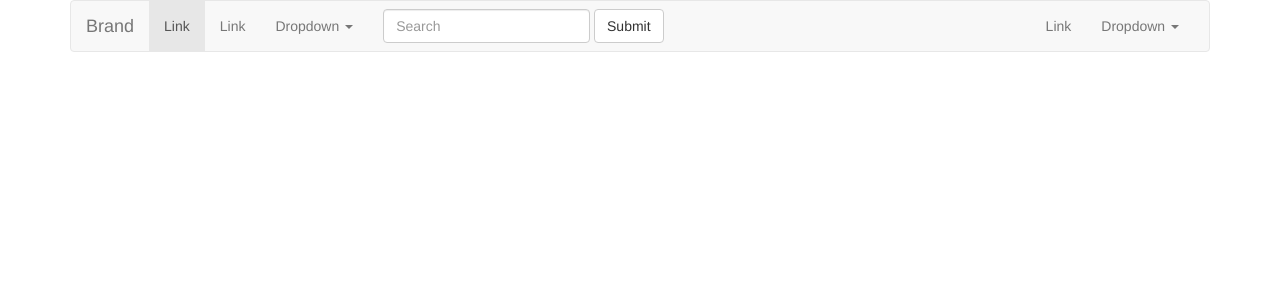
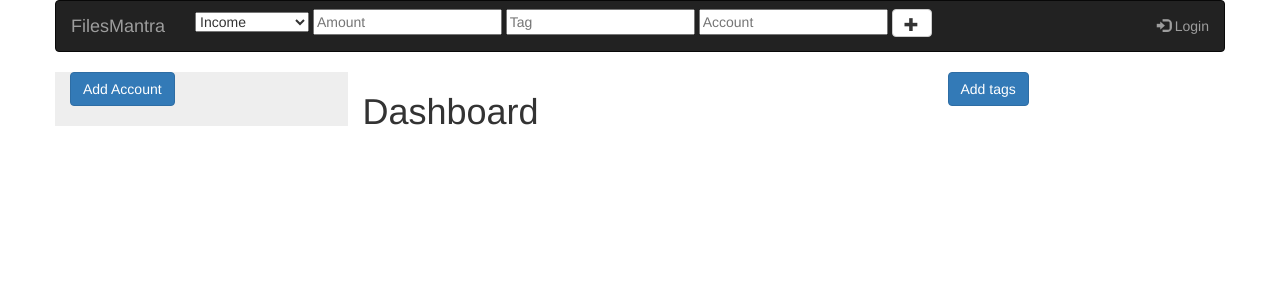
Before and after one commit to Manoja9/filesmantra, a Django app: page / in a window 1280 px wide. Shown: the top 300 px of the page. Run offline with Django 3.2, Linux system fonts and the light colour scheme; some libraries are stand-ins or nearby versions.

Commit message:
Added frontend api calls left implementing transaction

```diff
--- a/static/css/styles.css
+++ b/static/css/styles.css
@@ -0,0 +1,3 @@
+.accounts-container{
+    background-color: #EEEEEE;
+}
--- a/static/js/index.js
+++ b/static/js/index.js
@@ -1,67 +1,172 @@
-	function DeallocateRole(user_role_id) {
+function load_accounts(){
     $.ajax({
-			 url: 'remove-account-users',
-             method: 'POST',
-             data : { user_roleid: user_role_id},
-             success : function(html) {
-
-            	 $.ajax({
-            		 url: 'account-users',
-            		 method: 'GET',
-            		 success : function() {
-            			 $("#display-message").html(html);
-            			 setTimeout(
-            					  function()
-            					  {
-            						  window.location.reload();
-            					  }, 1000);
-
-
+    url: "/accounts/1/",
+    type: "get",
+    success: function(data){
+        var accounts = new Array();
+        accounts = data;
+        var options = '';
+        var table_rows = ''
+        for(var i = 0; i < accounts.length; i++){
+        options += '<option value="'+accounts[i].name+'" />';
+        table_rows += '<tr><td>'+accounts[i].name+' '+accounts[i].amount+'  <span class="glyphicon glyphicon-remove"';
+        table_rows += ' onclick=delete_account('+accounts[i].id +')></span></td></tr>';
         }
-            	 })
+        console.log(options);
+        document.getElementById('accounts').innerHTML = options;
+        document.getElementById('account-table-body').innerHTML = table_rows;
     },
-             error: function(message) {
+    error: function(data){
+            alert('errors');
     }
-         })
+    });
 }
 
-	function AssignRole() {
-		$('#assignrole').modal({ show: false})
-		var user = $("#user").val();
-		var role = $("#role").val();
+function load_transactions(account_no){
+
+    var get_url = '/transaction/1/'
+    if (account_no)
+        get_url += '?account='+account_no;
     $.ajax({
-			type: 'POST',
-			url: 'assign-roles',
-			data: {user:user,role:role},
-			success : function(html) {
+    url: get_url,
+    type: "get",
+    success: function(data){
+        console.log(data);
 
+    },
+    error: function(data){
+            alert('errors');
+    }
+    });
+}
+
+function load_tags(){
     $.ajax({
-           		 url: 'account-users',
-           		 method: 'GET',
-           		 success : function() {
-           			 if (html == 'Role successfully assigned') {
-		           			 $("#display-modal-message").html(html);
+    url: "/user-tag/1/",
+    type: "get",
+    success: function(data){
+        var tags = new Array();
+        tags = data;
+        var options = '';
+        var table_rows = '';
+        console.log(tags)
+        for(var i = 0; i < tags.length; i++){
+        options += '<option value="'+tags[i].name+'" />';
+        table_rows += '<tr><td>'+tags[i].name+' <span class="glyphicon glyphicon-remove"';
+        table_rows += ' onclick=delete_tag('+tags[i].id +')></span></td></tr>';
+        }
+        console.log(options);
+        document.getElementById('tags').innerHTML = options;
+        document.getElementById('tags-table-body').innerHTML = table_rows;
+    },
+    error: function(data){
+            alert('errors');
+    }
+    });
+}
 
-		           			 setTimeout(
-		           					  function()
-		           					  {
-		           						  window.location.reload();
-		           					  }, 2000);
+$(document).ready(function(){
+    load_accounts();
+    load_transactions();
+    load_tags();
+});
 
-
+function add_account_toggle(){
+    if (document.getElementById('add-account-btn').style.display != 'none'){
+        document.getElementById('add-account-btn').style.display = 'none';
+        document.getElementById('add-account-form').style.display = 'block';
     }
-           	 	else {
-	           	 	$("#display-modal-message").html(html);
-	           	 	$('#assignrole').modal('show');
-	           	 	$('#assignrole').on('hidden.bs.modal', function () {
-	           	 		window.location.reload();
-	           		})
+    else{
+        document.getElementById('add-account-btn').style.display = 'block';
+        document.getElementById('add-account-form').style.display = 'none';
     }
 }
-           	 })
-            },
-			error: function(message) {
+
+function add_tag_toggle(){
+    if (document.getElementById('add-tag-btn').style.display != 'none'){
+        document.getElementById('add-tag-btn').style.display = 'none';
+        document.getElementById('add-tag-form').style.display = 'block';
+    }
+    else{
+        document.getElementById('add-tag-btn').style.display = 'block';
+        document.getElementById('add-tag-form').style.display = 'none';
+    }
 }
 
-		})
+function create_account(){
+    var account_name = document.getElementById('add-account-form-name').value;
+    var account_amount = document.getElementById('add-account-form-amount').value;
+    $.ajax({
+        url: "/accounts/1/",
+        type: "post",
+        data: {
+            name: account_name,
+            amount: account_amount
+        },
+        success: function(data){
+            load_accounts();
+        },
+        error: function(error){
+            console.log(error);
         }
+    });
+}
+
+function create_tag(){
+    var tag_name = document.getElementById('add-tag-name').value;
+    $.ajax({
+        url: "/user-tag/1/",
+        type: "post",
+        data: {
+            name: tag_name
+        },
+        success: function(data){
+            load_tags();
+        },
+        error: function(error){
+            console.log(error);
+        }
+    });
+}
+
+function create_transaction(){
+}
+
+function delete_account(account_id){
+    $.ajax({
+        url: "/accounts/"+account_id+"/",
+        type: "delete",
+        success: function(data){
+            load_accounts();
+        },
+        error: function(error){
+            console.log(error);
+        }
+    });
+}
+
+function delete_transaction(transaction_id){
+    $.ajax({
+        url: "/transaction/"+transaction_id+"/",
+        type: "delete",
+        success: function(data){
+            load_transactions();
+        },
+        error: function(error){
+            console.log(error);
+        }
+    });
+}
+
+function delete_tag(tag_id){
+    $.ajax({
+        url: "/user-tag/"+tag_id+"/",
+        type: "delete",
+        success: function(data){
+            load_tags();
+        },
+        error: function(error){
+            console.log(error);
+        }
+    });
+}
--- /dev/null
+++ b/static/js/utils.js
@@ -0,0 +1,30 @@
+function getCookie(name) {
+    var cookieValue = null;
+    if (document.cookie && document.cookie !== '') {
+        var cookies = document.cookie.split(';');
+        for (var i = 0; i < cookies.length; i++) {
+            var cookie = jQuery.trim(cookies[i]);
+            // Does this cookie string begin with the name we want?
+            if (cookie.substring(0, name.length + 1) === (name + '=')) {
+                cookieValue = decodeURIComponent(cookie.substring(name.length + 1));
+                break;
+            }
+        }
+    }
+    return cookieValue;
+}
+
+var csrftoken = getCookie('csrftoken');
+
+function csrfSafeMethod(method) {
+    // these HTTP methods do not require CSRF protection
+    return (/^(GET|HEAD|OPTIONS|TRACE)$/.test(method));
+}
+
+$.ajaxSetup({
+    beforeSend: function(xhr, settings) {
+        if (!csrfSafeMethod(settings.type) && !this.crossDomain) {
+            xhr.setRequestHeader("X-CSRFToken", csrftoken);
+        }
+    }
+});
--- /dev/null
+++ b/templates/account_form.html
@@ -0,0 +1,30 @@
+<div>
+    <div class="row">
+        <div class="col-md-10">
+            <div id="add-account-form" hidden>
+                <form>
+                    <input type="text" id="add-account-form-name" placeholder="Name">
+                    <input type="number" id="add-account-form-amount" min="1" placeholder="Amount">
+                    <button
+                        type="button"
+                        onclick="add_account_toggle(); create_account();"
+                        class="btn btn-primary add-account-btn">
+                        Done
+                    </button>
+                </form>
+                <button type="button" onclick="add_account_toggle()" class="btn btn-primary">
+                    Cancel
+                </button>
+            </div>
+            <button type="button" onclick="add_account_toggle()" class="btn btn-primary" id="add-account-btn">Add Account</button>
+        </div>
+    </div>
+    <div class="row">
+        <div class="col-md-10">
+            <table class="table table-striped">
+                <tbody id="account-table-body">
+                </tbody>
+            </table>
+        </div>
+    </div>
+</div>
--- a/templates/base.html
+++ b/templates/base.html
@@ -1,11 +1,12 @@
 <html>
 <head>
-<link rel="stylesheet" href="/static/libs/bootstrap/css/bootstrap.min.css" />
-<link rel="stylesheet" href="/static/css/styles.css" />
+    <link rel="stylesheet" href="/static/libs/bootstrap/css/bootstrap.min.css" />
+    <link rel="stylesheet" href="/static/css/styles.css" />
 
-<script src="/static/libs/jquery/jquery.js" type="text/javascript"></script>
-<script src="/static/libs/bootstrap/js/bootstrap.min.js"></script>
-
+    <script src="/static/libs/jquery/jquery.js" type="text/javascript"></script>
+    <script src="/static/libs/bootstrap/js/bootstrap.min.js"></script>
+    <script src="/static/js/index.js"></script>
+    <script src="/static/js/utils.js"></script>
 </head>
 <body>
 
--- /dev/null
+++ b/templates/dashboard.html
@@ -0,0 +1,3 @@
+<h1>
+    Dashboard
+</h1>
--- a/templates/header.html
+++ b/templates/header.html
@@ -1,53 +1,28 @@
-<nav class="navbar navbar-default">
+<nav class="navbar navbar-inverse">
   <div class="container-fluid">
-    <!-- Brand and toggle get grouped for better mobile display -->
     <div class="navbar-header">
-      <button type="button" class="navbar-toggle collapsed" data-toggle="collapse" data-target="#bs-example-navbar-collapse-1" aria-expanded="false">
-        <span class="sr-only">Toggle navigation</span>
-        <span class="icon-bar"></span>
-        <span class="icon-bar"></span>
-        <span class="icon-bar"></span>
+      <a class="navbar-brand" href="#">FilesMantra</a>
+    </div>
+    <div class="navbar-form navbar-left">
+        <select name="transaction_type">
+          <option>Income</option>
+          <option>Expense</option>
+          <option>Balance Reset</option>
+          <option>Transfer</option>
+        </select>
+        <input type="number" name="amount" min="1" placeholder="Amount">
+        <input list="tags" name="tags" placeholder="Tag">
+        <datalist id="tags">
+        </datalist>
+        <input list="accounts" name="account" placeholder="Account">
+        <datalist id="accounts">
+        </datalist>
+      <button onclick="" class="btn btn-default">
+        <span class="glyphicon glyphicon-plus"></span>
       </button>
-      <a class="navbar-brand" href="#">Brand</a>
     </div>
-
-    <!-- Collect the nav links, forms, and other content for toggling -->
-    <div class="collapse navbar-collapse" id="bs-example-navbar-collapse-1">
-      <ul class="nav navbar-nav">
-        <li class="active"><a href="#">Link <span class="sr-only">(current)</span></a></li>
-        <li><a href="#">Link</a></li>
-        <li class="dropdown">
-          <a href="#" class="dropdown-toggle" data-toggle="dropdown" role="button" aria-haspopup="true" aria-expanded="false">Dropdown <span class="caret"></span></a>
-          <ul class="dropdown-menu">
-            <li><a href="#">Action</a></li>
-            <li><a href="#">Another action</a></li>
-            <li><a href="#">Something else here</a></li>
-            <li role="separator" class="divider"></li>
-            <li><a href="#">Separated link</a></li>
-            <li role="separator" class="divider"></li>
-            <li><a href="#">One more separated link</a></li>
-          </ul>
-        </li>
-      </ul>
-      <form class="navbar-form navbar-left">
-        <div class="form-group">
-          <input type="text" class="form-control" placeholder="Search">
-        </div>
-        <button type="submit" class="btn btn-default">Submit</button>
-      </form>
-      <ul class="nav navbar-nav navbar-right">
-        <li><a href="#">Link</a></li>
-        <li class="dropdown">
-          <a href="#" class="dropdown-toggle" data-toggle="dropdown" role="button" aria-haspopup="true" aria-expanded="false">Dropdown <span class="caret"></span></a>
-          <ul class="dropdown-menu">
-            <li><a href="#">Action</a></li>
-            <li><a href="#">Another action</a></li>
-            <li><a href="#">Something else here</a></li>
-            <li role="separator" class="divider"></li>
-            <li><a href="#">Separated link</a></li>
-          </ul>
-        </li>
-      </ul>
-    </div><!-- /.navbar-collapse -->
-  </div><!-- /.container-fluid -->
+    <ul class="nav navbar-nav navbar-right">
+      <li><a href="/login"><span class="glyphicon glyphicon-log-in"></span> Login</a></li>
+    </ul>
+  </div>
 </nav>
--- a/templates/index.html
+++ b/templates/index.html
@@ -1,4 +1,19 @@
 {% extends 'base.html' %}
 {% block content %}
-{% include 'header.html' %}
+    <div class="row">
+        {% include 'header.html' %}
+    </div>
+    <div class="row">
+        <div class="col-md-3 accounts-container">
+            {% include 'account_form.html' %}
+        </div>
+        <div class="col-md-6 dashboard-container">
+            {% include 'dashboard.html' %}
+        </div>
+        <div class="col-md-3 tags-container">
+            {% include 'tags_form.html' %}
+        </div>
+    </div>
+
+
 {% endblock %}
--- /dev/null
+++ b/templates/tags_form.html
@@ -0,0 +1,27 @@
+<div>
+    <div class="row">
+        <div class="col-md-10">
+            <div id="add-tag-form" hidden>
+                <input type="text" placeholder="Name" id="add-tag-name">
+                <button
+                    type="button"
+                    onclick="add_tag_toggle(); create_tag();"
+                    class="btn btn-primary">
+                    Done
+                </button>
+                <button type="button" onclick="add_tag_toggle()" class="btn btn-primary">
+                    Cancel
+                </button>
+            </div>
+            <button type="button" class="btn btn-primary" onclick="add_tag_toggle()" id="add-tag-btn">Add tags</button>
+        </div>
+    </div>
+    <div class="row">
+        <div class="col-md-10">
+            <table class="table table-striped">
+                <tbody id="tags-table-body">
+                </tbody>
+            </table>
+        </div>
+    </div>
+</div>
```
Also changed, not shown: raspberrypi/api.py (+6 -3 lines), raspberrypi/models.py (+51 -1 lines). Lines whose indentation alone changed are shown as unchanged.
